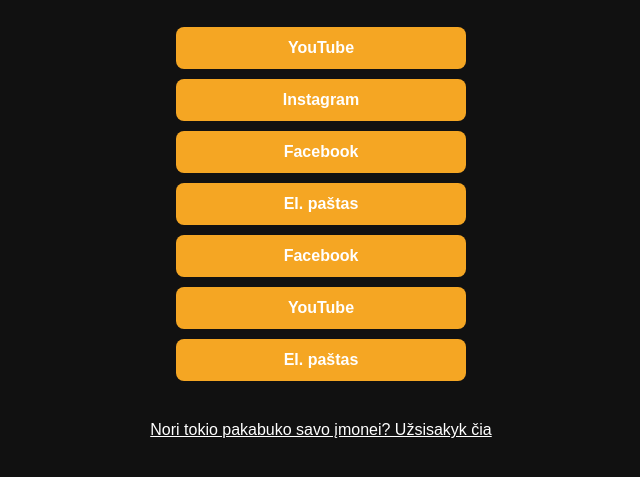
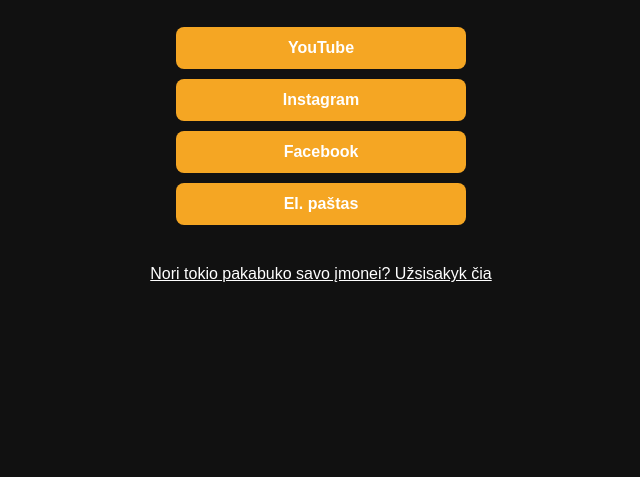
Before and after one commit to GoltasEU/ShedBuilds, a plain HTML site: page index.html in a window 1280 px wide. Shown: the part 243-720 px from the top of the page, without its empty margins (319-959 px from the left). Drawn offline with Linux system fonts and the light colour scheme.

Commit message:
index.html

```diff
--- a/index.html
+++ b/index.html
@@ -69,9 +69,6 @@
             <a href="https://www.facebook.com/ShedBuilds/?locale=lt_LT" target="_blank">Facebook</a>
             <a href="mailto:nerijus@shedbuilds.com">El. paštas</a>
 
-            <a href="https://www.facebook.com/ShedBuilds/?locale=lt_LT" target="_blank">Facebook</a>
-            <a href="https://www.youtube.com/shedbuilds" target="_blank">YouTube</a>
-            <a href="mailto:nerijus@shedbuilds.com">El. paštas</a>
         </div>
         <div class="footer">
             <a href="https://goltasEU.github.io/noriuNFC" target="_blank">Nori tokio pakabuko savo įmonei? Užsisakyk čia</a>
```
